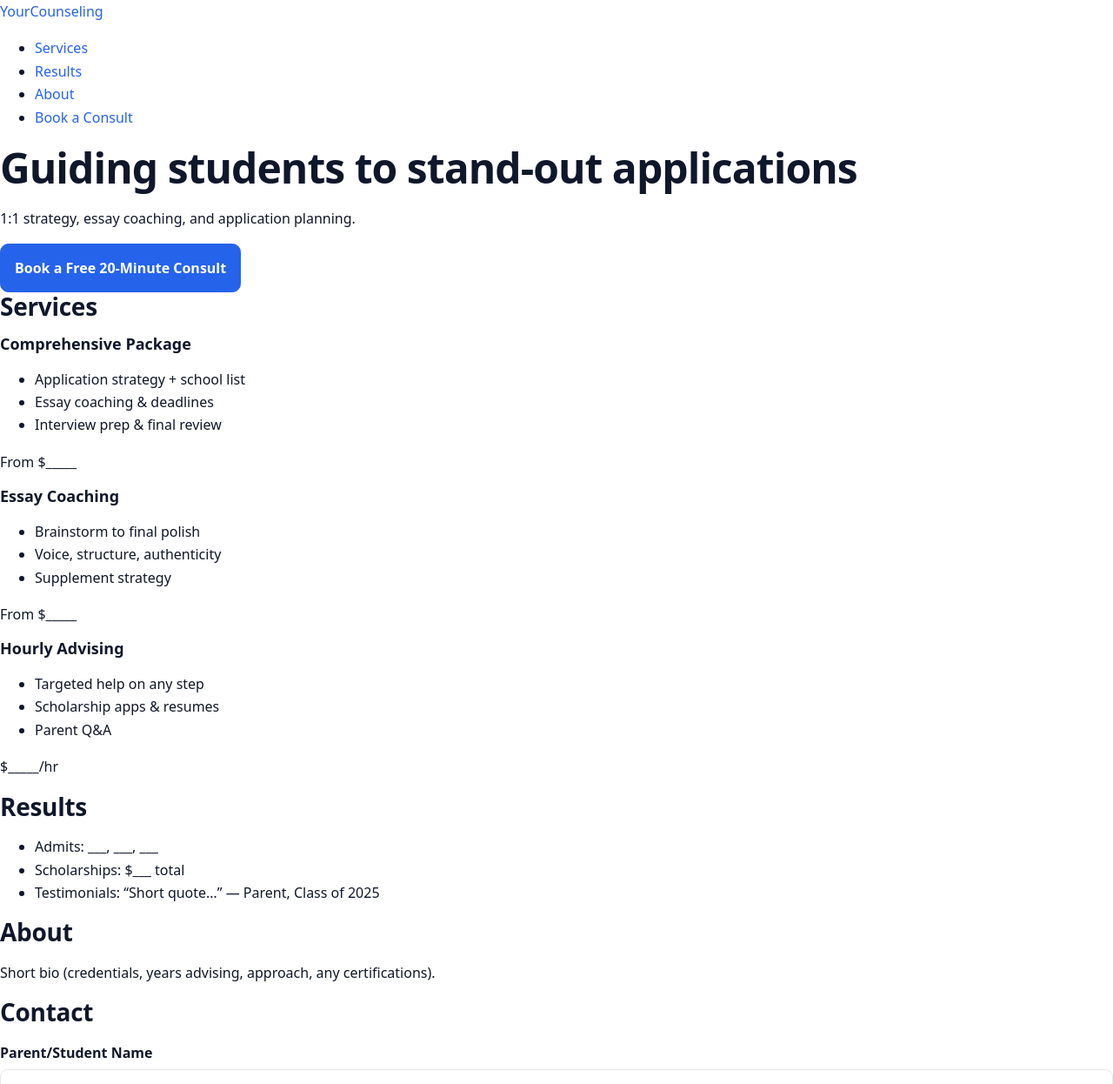
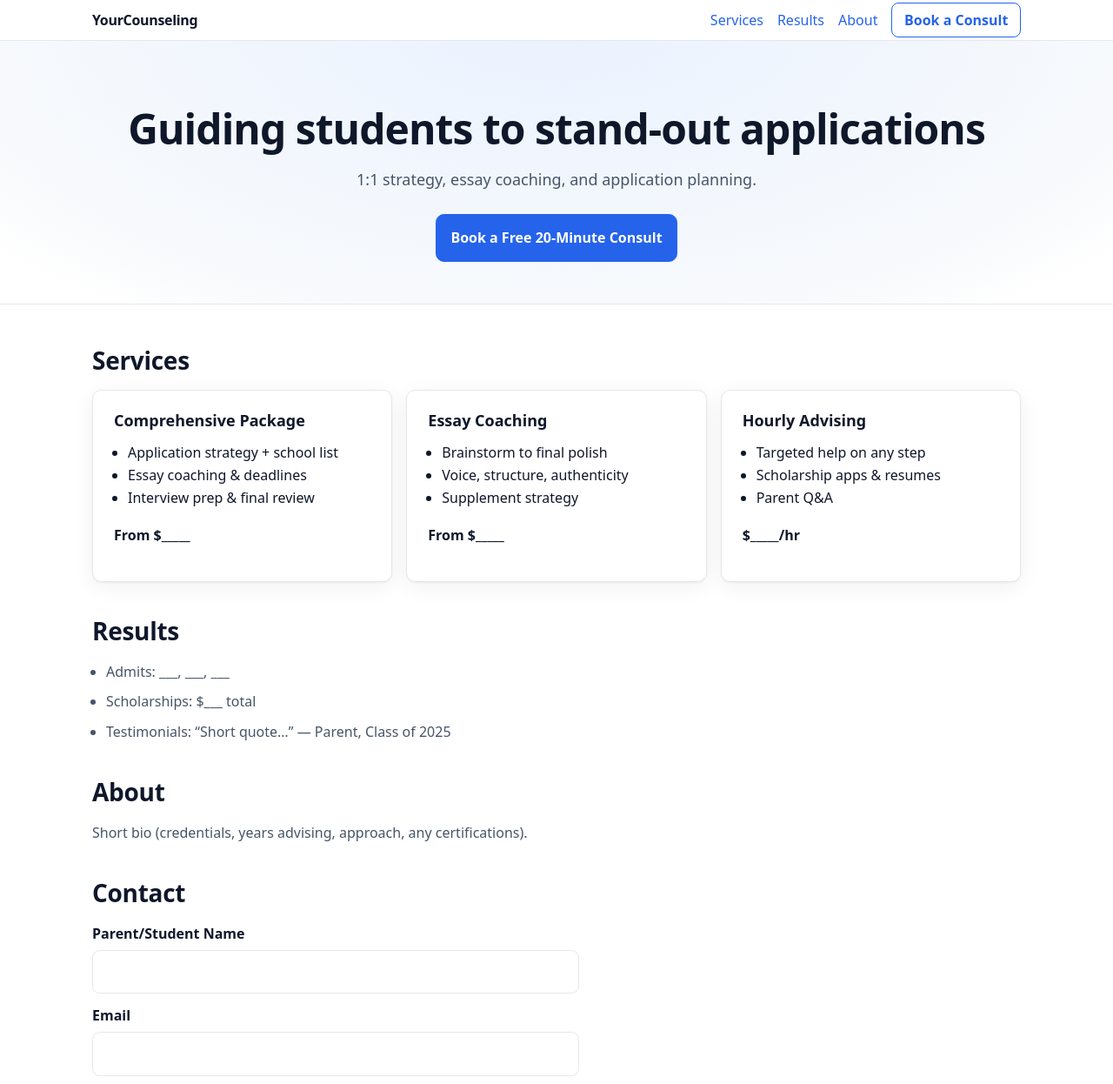
Before and after one commit to murphym123/college-counseling, a plain HTML site: page index.html in a window 1280 px wide. Shown: the top 1246 px of the page at 87% size. Drawn offline with Linux system fonts and the light colour scheme.

Commit message:
Reformatting

```diff
--- a/index.html
+++ b/index.html
@@ -1,95 +1,105 @@
 <!DOCTYPE html>
 <html lang="en">
 <head>
-  <meta charset="UTF-8">
-  <meta name="viewport" content="width=device-width, initial-scale=1.0">
+  <meta charset="UTF-8" />
+  <meta name="viewport" content="width=device-width, initial-scale=1" />
   <title>YourCounseling</title>
-  <link rel="stylesheet" href="styles.css">
+  <link rel="stylesheet" href="styles.css" />
 </head>
 <body>
-
-  <header>
-    <nav>
-      <a href="#">YourCounseling</a>
-      <ul>
+  <header class="site-header">
+    <div class="container nav">
+      <a class="logo" href="#">YourCounseling</a>
+      <button id="nav-toggle" aria-controls="menu" aria-expanded="false">Menu</button>
+      <ul id="menu" class="menu">
         <li><a href="#services">Services</a></li>
         <li><a href="#results">Results</a></li>
         <li><a href="#about">About</a></li>
-        <li><a href="#contact">Book a Consult</a></li>
+        <li><a class="cta" href="#contact">Book a Consult</a></li>
       </ul>
-    </nav>
+    </div>
   </header>
 
-  <main>
-    <section id="hero">
+  <section class="hero">
+    <div class="container">
       <h1>Guiding students to stand-out applications</h1>
       <p>1:1 strategy, essay coaching, and application planning.</p>
       <a class="btn" href="#contact">Book a Free 20-Minute Consult</a>
+    </div>
   </section>
 
-    <section id="services">
-      <h2>Services</h2>
-      <div class="service">
+  <main class="section">
+    <div class="container">
+      <h2 id="services">Services</h2>
+
+      <div class="cards">
+        <article class="card">
           <h3>Comprehensive Package</h3>
           <ul>
             <li>Application strategy + school list</li>
-          <li>Essay coaching & deadlines</li>
-          <li>Interview prep & final review</li>
+            <li>Essay coaching &amp; deadlines</li>
+            <li>Interview prep &amp; final review</li>
           </ul>
-        <p>From $_____</p>
-      </div>
+          <p class="price">From $_____</p>
+        </article>
 
-      <div class="service">
+        <article class="card">
           <h3>Essay Coaching</h3>
           <ul>
             <li>Brainstorm to final polish</li>
             <li>Voice, structure, authenticity</li>
             <li>Supplement strategy</li>
           </ul>
-        <p>From $_____</p>
-      </div>
+          <p class="price">From $_____</p>
+        </article>
 
-      <div class="service">
+        <article class="card">
           <h3>Hourly Advising</h3>
           <ul>
             <li>Targeted help on any step</li>
-          <li>Scholarship apps & resumes</li>
+            <li>Scholarship apps &amp; resumes</li>
             <li>Parent Q&amp;A</li>
           </ul>
-        <p>$_____/hr</p>
+          <p class="price">$_____/hr</p>
+        </article>
       </div>
-    </section>
 
-    <section id="results">
-      <h2>Results</h2>
-      <ul>
+      <h2 id="results" style="margin-top:2.5rem;">Results</h2>
+      <ul class="badges">
         <li>Admits: ___, ___, ___</li>
         <li>Scholarships: $___ total</li>
         <li>Testimonials: “Short quote…” — Parent, Class of 2025</li>
       </ul>
-    </section>
 
-    <section id="about">
-      <h2>About</h2>
+      <h2 id="about" style="margin-top:2.5rem;">About</h2>
       <p>Short bio (credentials, years advising, approach, any certifications).</p>
-    </section>
 
-    <section id="contact">
-      <h2>Contact</h2>
-      <form action="/contact" method="post">
-        <label>Parent/Student Name <input type="text" name="name"></label>
-        <label>Email <input type="email" name="email"></label>
-        <label>Student Year <input type="text" name="year"></label>
-        <label>Message <textarea name="message"></textarea></label>
-        <button type="submit">Send</button>
+      <h2 id="contact" style="margin-top:2.5rem;">Contact</h2>
+      <form id="contact-form" action="/contact" method="post">
+        <label>Parent/Student Name
+          <input type="text" name="name" required>
+        </label>
+        <label>Email
+          <input type="email" name="email" required>
+        </label>
+        <label>Student Year
+          <input type="text" name="year">
+        </label>
+        <label>Message
+          <textarea name="message" rows="5"></textarea>
+        </label>
+        <button class="btn" type="submit">Send</button>
+        <p class="note">No spam. We’ll reply within 1–2 business days.</p>
       </form>
-      <p>No spam. We’ll reply within 1–2 business days.</p>
-    </section>
+    </div>
   </main>
 
-  <footer>
-    <p>© YourCounseling • Privacy • Terms</p>
+  <footer class="site-footer">
+    <div class="container">
+      <small>© <span id="year"></span> YourCounseling • Privacy • Terms</small>
+    </div>
   </footer>
 
+  <script src="script.js"></script>
 </body>
 </html>
--- a/styles.css
+++ b/styles.css
@@ -1,182 +1,77 @@
-/* ---------- Design Tokens (edit these to rebrand) ---------- */
-:root {
-  /* Colors */
-  --bg: #ffffff;
-  --text: #0f172a;          /* slate-900 */
-  --muted: #475569;         /* slate-600 */
-  --border: #e5e7eb;        /* slate-200 */
-  --surface: #ffffff;
-  --surface-alt: #f8fafc;   /* slate-50 */
-  --primary: #2563eb;       /* blue-600 */
-  --primary-hover: #1d4ed8; /* blue-700 */
-  --primary-contrast: #ffffff;
-  --ring: #93c5fd;          /* blue-300 */
-
-  /* Type scale */
-  --font-sans: system-ui, -apple-system, "Segoe UI", Roboto, Arial, sans-serif;
-  --fs-0: clamp(0.95rem, 0.9rem + 0.25vw, 1rem);    /* body */
-  --fs-1: clamp(1.05rem, 1rem + 0.4vw, 1.125rem);   /* lead */
-  --fs-2: clamp(1.25rem, 1.1rem + 1.2vw, 1.75rem);  /* h2 */
-  --fs-3: clamp(2rem, 1.4rem + 2.8vw, 3rem);        /* h1 */
-
-  /* Spacing scale */
-  --space-1: .25rem;
-  --space-2: .5rem;
-  --space-3: .75rem;
-  --space-4: 1rem;
-  --space-5: 1.5rem;
-  --space-6: 2rem;
-  --space-7: 3rem;
-  --space-8: 4.5rem;
-
-  /* Layout */
-  --container: 1100px;
-  --radius: .65rem;
-  --shadow: 0 1px 2px rgba(0,0,0,.05), 0 6px 24px rgba(0,0,0,.06);
+/* ---------- Design Tokens ---------- */
+:root{
+  --bg:#ffffff; --text:#0f172a; --muted:#475569;
+  --border:#e5e7eb; --surface:#ffffff; --surface-alt:#f8fafc;
+  --primary:#2563eb; --primary-hover:#1d4ed8; --primary-contrast:#ffffff;
+  --ring:#93c5fd;
+  --font-sans:system-ui,-apple-system,"Segoe UI",Roboto,Arial,sans-serif;
+  --fs-0:clamp(0.95rem,0.9rem + 0.25vw,1rem);
+  --fs-1:clamp(1.05rem,1rem + 0.4vw,1.125rem);
+  --fs-2:clamp(1.25rem,1.1rem + 1.2vw,1.75rem);
+  --fs-3:clamp(2rem,1.4rem + 2.8vw,3rem);
+  --space-1:.25rem; --space-2:.5rem; --space-3:.75rem; --space-4:1rem;
+  --space-5:1.5rem; --space-6:2rem; --space-7:3rem; --space-8:4.5rem;
+  --container:1100px; --radius:.65rem;
+  --shadow:0 1px 2px rgba(0,0,0,.05), 0 6px 24px rgba(0,0,0,.06);
 }
 
-* { box-sizing: border-box; }
-html { scroll-behavior: smooth; }
-body {
-  margin: 0;
-  font-family: var(--font-sans);
-  font-size: var(--fs-0);
-  line-height: 1.65;
-  color: var(--text);
-  background: var(--bg);
-}
+*{box-sizing:border-box}
+html{scroll-behavior:smooth}
+body{margin:0;font-family:var(--font-sans);font-size:var(--fs-0);line-height:1.65;color:var(--text);background:var(--bg)}
+img{max-width:100%;display:block}
+a{color:var(--primary);text-decoration:none}
+a:hover{text-decoration:underline}
+:focus-visible{outline:3px solid var(--ring);outline-offset:2px}
+.container{max-width:var(--container);margin-inline:auto;padding-inline:var(--space-4)}
 
-/* ---------- Global elements ---------- */
-img { max-width: 100%; display: block; }
-a { color: var(--primary); text-decoration: none; }
-a:hover { text-decoration: underline; }
-:focus-visible {
-  outline: 3px solid var(--ring);
-  outline-offset: 2px;
-}
-.container {
-  max-width: var(--container);
-  margin-inline: auto;
-  padding-inline: var(--space-4);
-}
+h1,h2,h3{line-height:1.2;margin:0 0 var(--space-4)}
+h1{font-size:var(--fs-3);letter-spacing:-.02em}
+h2{font-size:var(--fs-2);letter-spacing:-.01em}
+h3{font-size:1.125rem;margin-bottom:var(--space-3)}
 
-/* Headings */
-h1, h2, h3 { line-height: 1.2; margin: 0 0 var(--space-4); }
-h1 { font-size: var(--fs-3); letter-spacing: -0.02em; }
-h2 { font-size: var(--fs-2); letter-spacing: -0.01em; }
-h3 { font-size: 1.125rem; margin-bottom: var(--space-3); }
+/* Header / Nav */
+.site-header{position:sticky;top:0;z-index:40;background:var(--surface);border-bottom:1px solid var(--border);backdrop-filter:saturate(180%) blur(6px)}
+.nav{display:flex;align-items:center;justify-content:space-between;padding-block:.6rem}
+.logo{font-weight:700;letter-spacing:-.02em;color:var(--text)}
+.menu{display:flex;gap:var(--space-4);list-style:none;margin:0;padding:0}
+#nav-toggle{display:none;border:1px solid var(--border);background:var(--surface);padding:.5rem .75rem;border-radius:.5rem}
+.menu .cta{padding:.5rem .85rem;border:1px solid var(--primary);border-radius:.5rem;color:var(--primary);font-weight:600}
+.menu .cta:hover{background:var(--primary);color:var(--primary-contrast);text-decoration:none}
 
-/* ---------- Header / Nav ---------- */
-.site-header {
-  position: sticky; top: 0; z-index: 40;
-  background: var(--surface);
-  border-bottom: 1px solid var(--border);
-  backdrop-filter: saturate(180%) blur(6px);
-}
-.nav { display: flex; align-items: center; justify-content: space-between; }
-.nav a { color: var(--text); }
-.logo { font-weight: 700; letter-spacing: -0.02em; }
-.menu { display: flex; gap: var(--space-4); list-style: none; margin: 0; padding: 0; }
-#nav-toggle {
-  display: none;
-  border: 1px solid var(--border);
-  background: var(--surface);
-  padding: .5rem .75rem;
-  border-radius: .5rem;
-}
-
-/* Make the “Book a Consult” in the nav look like a button if it has .cta */
-.menu .cta {
-  padding: .5rem .85rem;
-  border: 1px solid var(--primary);
-  border-radius: .5rem;
-  color: var(--primary);
-  font-weight: 600;
-}
-.menu .cta:hover {
-  background: var(--primary);
-  color: var(--primary-contrast);
-  text-decoration: none;
-}
-
-/* ---------- Sections ---------- */
-.section { padding: var(--space-7) 0; }
-.section .container > p { color: var(--muted); }
+/* Sections */
+.section{padding:var(--space-7) 0}
+.section .container>p{color:var(--muted)}
 
 /* Hero */
-.hero {
-  padding: var(--space-8) 0 var(--space-7);
-  background: radial-gradient(1200px 600px at 50% -10%, #eaf2ff, var(--surface-alt) 60%, transparent 70%);
-  border-bottom: 1px solid var(--border);
-  text-align: center;
-}
-.hero p { font-size: var(--fs-1); color: var(--muted); margin: var(--space-3) 0 var(--space-5); }
+.hero{padding:var(--space-8) 0 var(--space-7);background:radial-gradient(1200px 600px at 50% -10%, #eaf2ff, var(--surface-alt) 60%, transparent 70%);border-bottom:1px solid var(--border);text-align:center}
+.hero p{font-size:var(--fs-1);color:var(--muted);margin:var(--space-3) 0 var(--space-5)}
+.btn,.hero .btn{display:inline-block;padding:.85rem 1rem;border-radius:.6rem;background:var(--primary);color:var(--primary-contrast);border:1px solid var(--primary);font-weight:600}
+.btn:hover{background:var(--primary-hover);text-decoration:none}
 
 /* Cards */
-.cards {
-  display: grid;
-  grid-template-columns: repeat(auto-fit, minmax(260px, 1fr));
-  gap: var(--space-4);
-  margin-top: var(--space-4);
-}
-.card {
-  background: var(--surface);
-  border: 1px solid var(--border);
-  border-radius: var(--radius);
-  padding: var(--space-5);
-  box-shadow: var(--shadow);
-}
-.card ul { margin: 0 0 var(--space-3) 1rem; padding: 0; }
-.price { font-weight: 700; }
+.cards{display:grid;grid-template-columns:repeat(auto-fit,minmax(260px,1fr));gap:var(--space-4);margin-top:var(--space-4)}
+.card{background:var(--surface);border:1px solid var(--border);border-radius:var(--radius);padding:var(--space-5);box-shadow:var(--shadow)}
+.card ul{margin:0 0 var(--space-3) 1rem;padding:0}
+.price{font-weight:700}
 
 /* Badges / quick stats */
-.badges { display: grid; gap: .5rem; padding-left: 1rem; color: var(--muted); }
+.badges{display:grid;gap:.5rem;padding-left:1rem;color:var(--muted)}
 
-/* Buttons */
-.btn, .hero .btn {
-  display: inline-block;
-  padding: .85rem 1rem;
-  border-radius: .6rem;
-  background: var(--primary);
-  color: var(--primary-contrast);
-  border: 1px solid var(--primary);
-  font-weight: 600;
-}
-.btn:hover { background: var(--primary-hover); text-decoration: none; }
-
-/* Forms */
-#contact-form {
-  display: grid;
-  gap: var(--space-3);
-  max-width: 560px;
-}
-label { display: grid; gap: .35rem; color: var(--text); font-weight: 600; }
-input, textarea, select, button {
-  font: inherit;
-}
-input, textarea, select {
-  width: 100%;
-  padding: .7rem .8rem;
-  border: 1px solid var(--border);
-  border-radius: .55rem;
-  background: var(--surface);
-  color: var(--text);
-}
-input:focus, textarea:focus, select:focus { border-color: var(--primary); outline: 3px solid var(--ring); }
-#contact-form button[type="submit"] { width: 100%; margin-top: .25rem; }
-.note { color: var(--muted); margin-top: var(--space-3); }
+/* Form */
+#contact-form{display:grid;gap:var(--space-3);max-width:560px}
+label{display:grid;gap:.35rem;color:var(--text);font-weight:600}
+input,textarea,select,button{font:inherit}
+input,textarea,select{width:100%;padding:.7rem .8rem;border:1px solid var(--border);border-radius:.55rem;background:var(--surface);color:var(--text)}
+input:focus,textarea:focus,select:focus{border-color:var(--primary);outline:3px solid var(--ring)}
+#contact-form button[type="submit"]{width:100%;margin-top:.25rem}
+.note{color:var(--muted);margin-top:var(--space-3)}
 
 /* Footer */
-.site-footer {
-  padding: var(--space-6) 0;
-  text-align: center;
-  border-top: 1px solid var(--border);
-  color: #64748b; /* slate-500 */
+.site-footer{padding:var(--space-6) 0;text-align:center;border-top:1px solid var(--border);color:#64748b}
+
+/* Responsive nav */
+@media (max-width:720px){
+  #nav-toggle{display:inline-block}
+  .menu{display:none;flex-direction:column;gap:var(--space-3);padding-top:var(--space-3)}
+  .nav{flex-wrap:wrap}
 }
-
-/* ---------- Responsive nav ---------- */
-@media (max-width: 720px) {
-  #nav-toggle { display: inline-block; }
-  .menu { display: none; flex-direction: column; gap: var(--space-3); padding-top: var(--space-3); }
-  .nav { flex-wrap: wrap; }
-}
```
Also changed, not shown: script.js (+12 -7 lines). Lines whose indentation alone changed are shown as unchanged.
